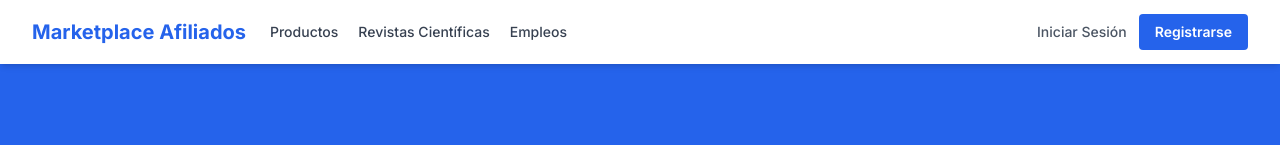
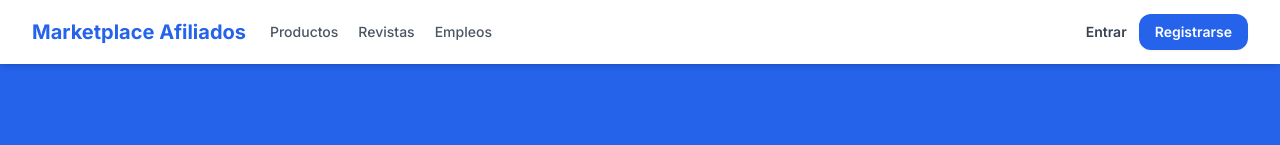
Before and after one commit to jhonbaza403/-markeplace-afiliados-gitlab, a Next.js app: page / in a window 1280 px wide. Shown: the top 145 px of the page. Built offline with nearby package versions, Linux system fonts and the light colour scheme.

Commit message:
Edit Navbar.tsx

```diff
--- a/src/components/Navbar.tsx
+++ b/src/components/Navbar.tsx
@@ -1,4 +1,5 @@
 'use client'
+
 import Link from 'next/link'
 import { useAuth } from '@/context/AuthContext'
 
@@ -7,15 +8,15 @@ export default function Navbar() {
 
   return (
     <nav className="bg-white shadow-md sticky top-0 z-50">
-      <div className="mx-auto max-w-7xl px-4 sm:px-6 lg:px-8">
+      <div className="max-w-7xl mx-auto px-4 sm:px-6 lg:px-8">
         <div className="flex justify-between h-16 items-center">
           <div className="flex items-center space-x-6">
             <Link href="/" className="text-xl font-bold text-blue-600">
               Marketplace Afiliados
             </Link>
-            <div className="hidden md:flex space-x-5 text-sm font-medium text-gray-700">
+            <div className="hidden md:flex space-x-5 text-sm font-medium text-gray-600">
               <Link href="/products" className="hover:text-blue-600">Productos</Link>
-              <Link href="/magazines" className="hover:text-blue-600">Revistas Científicas</Link>
+              <Link href="/magazines" className="hover:text-blue-600">Revistas</Link>
               <Link href="/jobs" className="hover:text-blue-600">Empleos</Link>
             </div>
           </div>
@@ -23,31 +24,37 @@ export default function Navbar() {
           <div className="flex items-center space-x-4">
             {user ? (
               <div className="flex items-center space-x-3">
-                <span className="text-sm text-gray-600 hidden sm:inline">
-                  {profile?.full_name || user.email}
+                <span className="text-sm text-gray-700 hidden sm:inline font-medium">
+                  {profile?.nombre || user.email}
                 </span>
 
-                {profile?.role === 'admin' && (
-                  <Link href="/dashboard/admin" className="text-xs bg-gray-100 px-2.5 py-1 rounded font-semibold text-gray-700 hover:bg-gray-200">Admin</Link>
+                {profile?.rol === 'admin' && (
+                  <Link href="/dashboard/admin" className="text-xs bg-purple-100 text-purple-700 px-2.5 py-1 rounded-lg font-semibold hover:bg-purple-200">
+                    Admin
+                  </Link>
                 )}
-                {profile?.role === 'vendor' && (
-                  <Link href="/dashboard/seller" className="text-xs bg-blue-50 px-2.5 py-1 rounded font-semibold text-blue-700 hover:bg-blue-100">Vendedor</Link>
-                )}
-                {profile?.role === 'affiliate' && (
-                  <Link href="/dashboard/affiliate" className="text-xs bg-green-50 px-2.5 py-1 rounded font-semibold text-green-700 hover:bg-green-100">Afiliado</Link>
+
+                {profile?.rol === 'vendedor' && (
+                  <Link href="/dashboard/seller" className="text-xs bg-blue-100 text-blue-700 px-2.5 py-1 rounded-lg font-semibold hover:bg-blue-200">
+                    Panel Vendedor
+                  </Link>
                 )}
 
                 <button
                   onClick={signOut}
-                  className="rounded bg-red-500 px-3 py-1.5 text-xs font-semibold text-white hover:bg-red-600 transition"
+                  className="rounded-lg bg-red-500 px-3 py-1.5 text-xs font-bold text-white hover:bg-red-600 transition"
                 >
                   Salir
                 </button>
               </div>
             ) : (
               <div className="flex items-center space-x-3">
-                <Link href="/auth/login" className="text-sm text-gray-600 hover:text-blue-600 font-medium">Iniciar Sesión</Link>
-                <Link href="/auth/register" className="rounded bg-blue-600 px-4 py-2 text-sm font-semibold text-white hover:bg-blue-700 transition">Registrarse</Link>
+                <Link href="/auth/login" className="text-sm font-semibold text-gray-700 hover:text-blue-600">
+                  Entrar
+                </Link>
+                <Link href="/auth/register" className="text-sm font-semibold bg-blue-600 text-white px-4 py-2 rounded-xl hover:bg-blue-700 transition shadow-sm">
+                  Registrarse
+                </Link>
               </div>
             )}
           </div>
```
